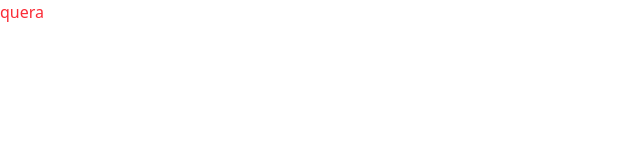
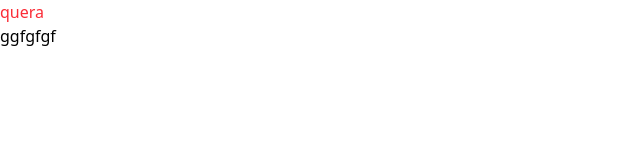
Before and after one commit to rezaeipouya2005/task-manager, a website: page index.html in a window 1280 px wide. Shown: the full height of the page, 0-640 px from the left. Drawn offline with Linux system fonts and the light colour scheme.

Commit message:
add tag h2

```diff
--- a/index.html
+++ b/index.html
@@ -8,5 +8,6 @@
   </head>
   <body>
     <h1 class="text-red-500">quera</h1>
+    <h2>ggfgfgf</h2>
   </body>
 </html>
```
